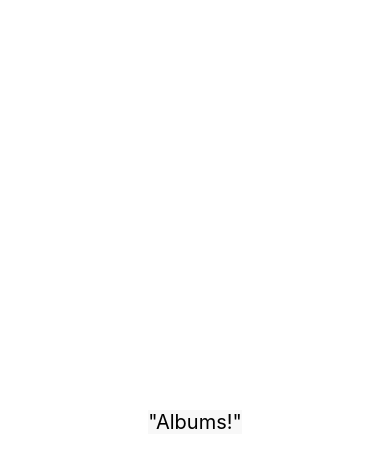
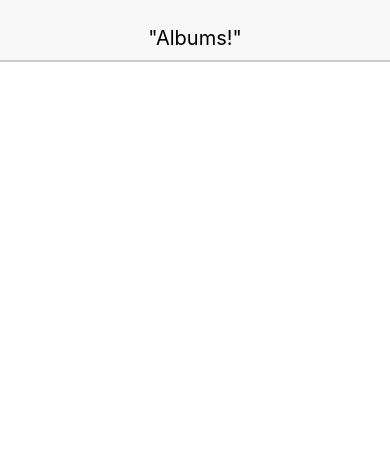
Before and after one commit to anavaleije/albums, a React Native app: screen / in a window 390 px wide. Shown: the top 468 px of the page. Built offline with nearby package versions, Linux system fonts and the light colour scheme.

Commit message:
Styling header

```diff
--- a/App.js
+++ b/App.js
@@ -5,7 +5,7 @@ import Header from './src/components/header';
 export default class App extends React.Component {
   render() {
     return (
-      <View style={styles.container}>
+      <View>
         <Header />
       </View>
     );
--- a/src/components/header.js
+++ b/src/components/header.js
@@ -12,7 +12,16 @@ const Header = () => {
 
 const styles = {
   viewStyle: {
-    backgroundColor: '#F8F8F8'
+    backgroundColor: '#F8F8F8',
+    justifyContent: 'center',
+    alignItems: 'center',
+    height: 60,
+    paddingTop: 15,
+    shadowColor: '#000',
+    shadowOffset: { width: 0, height: 2},
+    shadowOpacity: 0.2,
+    elevation: 2,
+    position: 'relative'
   },
   textStyle: {
     fontSize: 20
```
